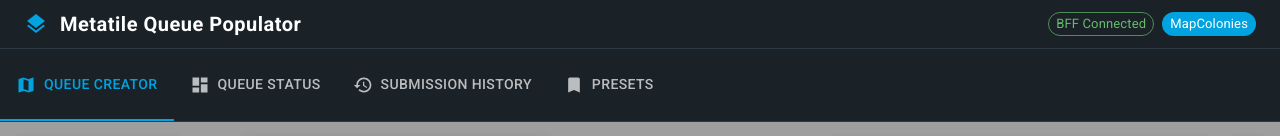
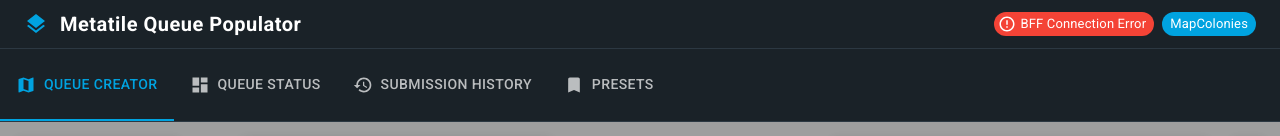
Before and after one commit to MapColonies/metatile-queue-populator-ui, a React (Vite) app in the folder apps/ui/: page / in a window 1280 px wide. Shown: the top 136 px of the page. Built offline with nearby package versions, Linux system fonts and the light colour scheme; no server answers.

Commit message:
feat(header): implement real-time dynamic BFF health check and error indicator

```diff
--- a/apps/ui/src/components/Header.tsx
+++ b/apps/ui/src/components/Header.tsx
@@ -1,8 +1,29 @@
-import React from 'react';
+import React, { useEffect, useState } from 'react';
 import { AppBar, Toolbar, Typography, Box, Chip } from '@mui/material';
 import LayersIcon from '@mui/icons-material/Layers';
+import CheckCircleOutlineIcon from '@mui/icons-material/CheckCircleOutline';
+import ErrorOutlineIcon from '@mui/icons-material/ErrorOutline';
+import axios from 'axios';
 
 export const Header: React.FC = () => {
+  const [bffConnected, setBffConnected] = useState<boolean | null>(null);
+
+  const checkBffHealth = async () => {
+    try {
+      // Check BFF availability with short timeout
+      await axios.get('/api/config/raster', { timeout: 3000 });
+      setBffConnected(true);
+    } catch {
+      setBffConnected(false);
+    }
+  };
+
+  useEffect(() => {
+    checkBffHealth();
+    const interval = setInterval(checkBffHealth, 5000);
+    return () => clearInterval(interval);
+  }, []);
+
   return (
     <AppBar position="static" elevation={2} sx={{ bgcolor: 'background.paper', borderBottom: 1, borderColor: 'divider' }}>
       <Toolbar variant="dense">
@@ -11,7 +32,25 @@ export const Header: React.FC = () => {
           Metatile Queue Populator
         </Typography>
         <Box sx={{ display: 'flex', alignItems: 'center', gap: 1 }}>
-          <Chip label="BFF Connected" color="success" size="small" variant="outlined" />
+          {bffConnected === null ? (
+            <Chip label="Checking BFF..." size="small" variant="outlined" />
+          ) : bffConnected ? (
+            <Chip
+              icon={<CheckCircleOutlineIcon fontSize="small" />}
+              label="BFF Connected"
+              color="success"
+              size="small"
+              variant="outlined"
+            />
+          ) : (
+            <Chip
+              icon={<ErrorOutlineIcon fontSize="small" />}
+              label="BFF Connection Error"
+              color="error"
+              size="small"
+              variant="filled"
+            />
+          )}
           <Chip label="MapColonies" color="primary" size="small" />
         </Box>
       </Toolbar>
```
